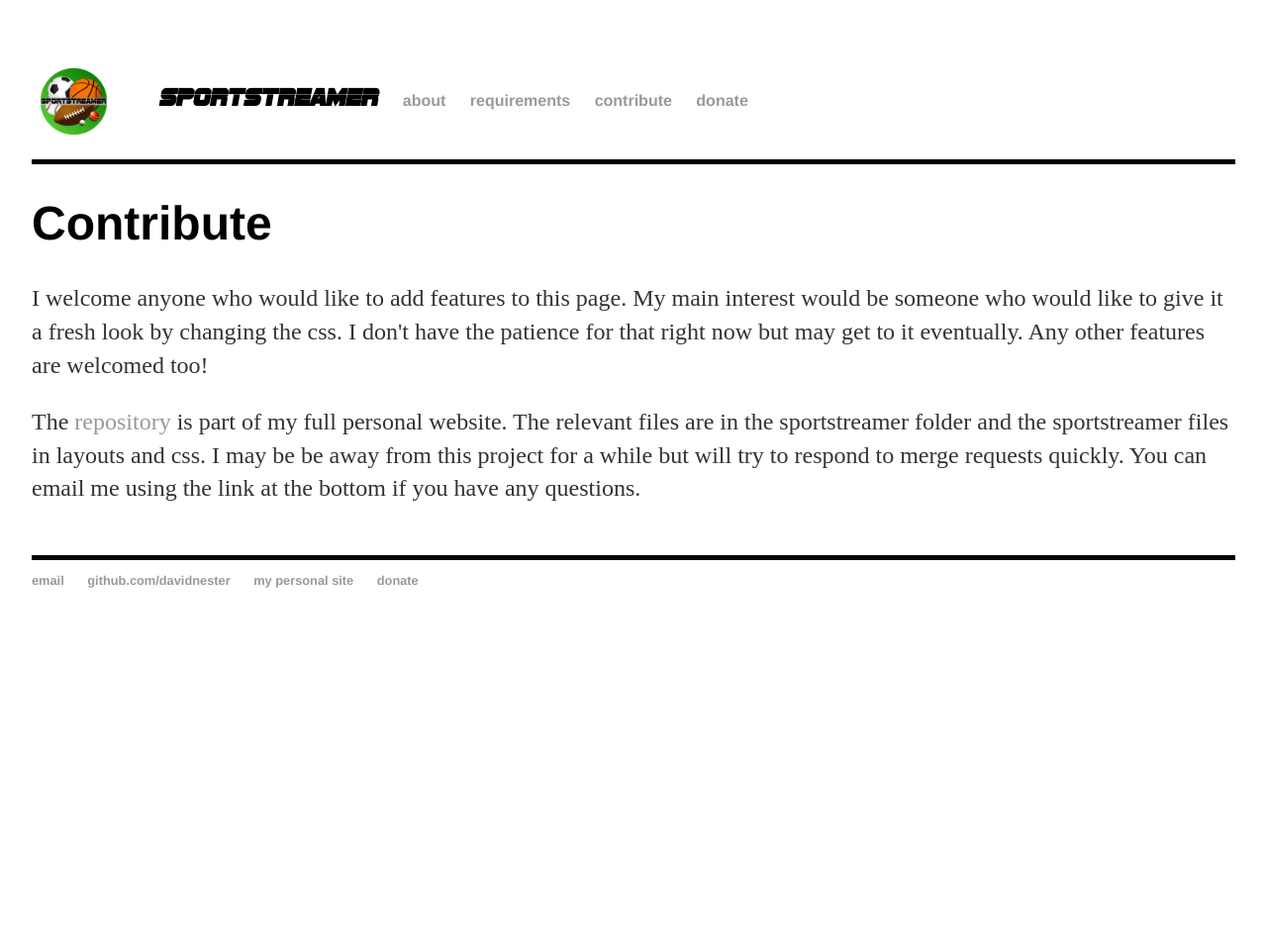
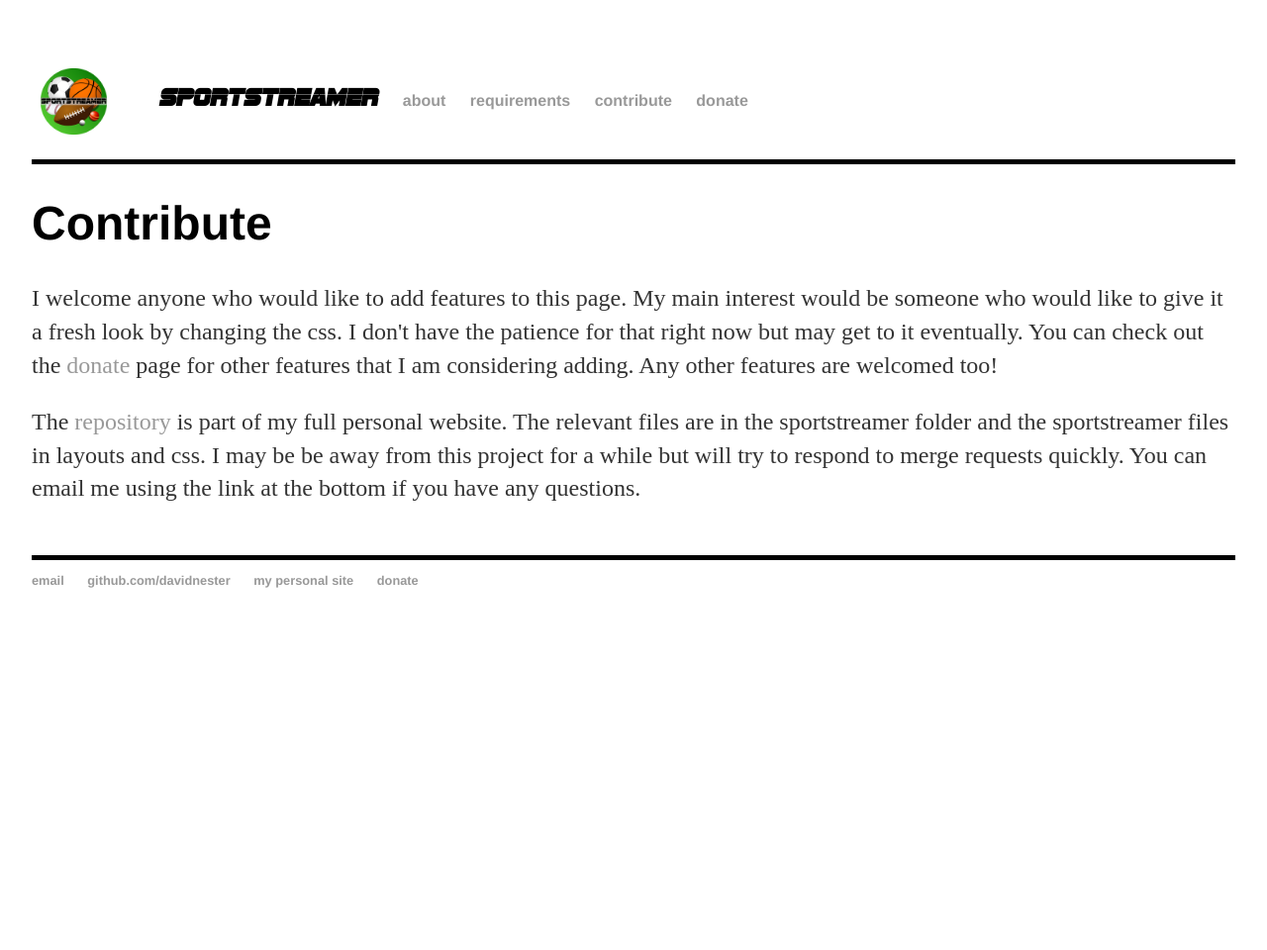
Before and after one commit to DavidNester/DavidNester.github.io, a Jekyll site: the page built from sportstreamer/contribute/index.html, in a window 1280 px wide. Shown: the whole page at 99% size. Built offline with Jekyll 4.4.1, drawn with Linux system fonts in a browser that asks for light colours.

Commit message:
added note to contribute page

```diff
--- a/sportstreamer/contribute/index.html
+++ b/sportstreamer/contribute/index.html
@@ -5,7 +5,8 @@ title: Contribute
 <h1>Contribute</h1>
 <p>I welcome anyone who would like to add features to this page. My main interest would be someone
 who would like to give it a fresh look by changing the css. I don't have the patience for
-that right now but may get to it eventually. Any other features are welcomed too!</p>
+that right now but may get to it eventually. You can check out the <a href="https://davidnester.github.io/sportstreamer/donate">donate</a>
+ page for other features that I am considering adding. Any other features are welcomed too!</p>
 
 <p>The <a href="https://github.com/DavidNester/davidnester.github.io">repository</a> is
 part of my full personal website. The relevant files are in the sportstreamer folder and
```
